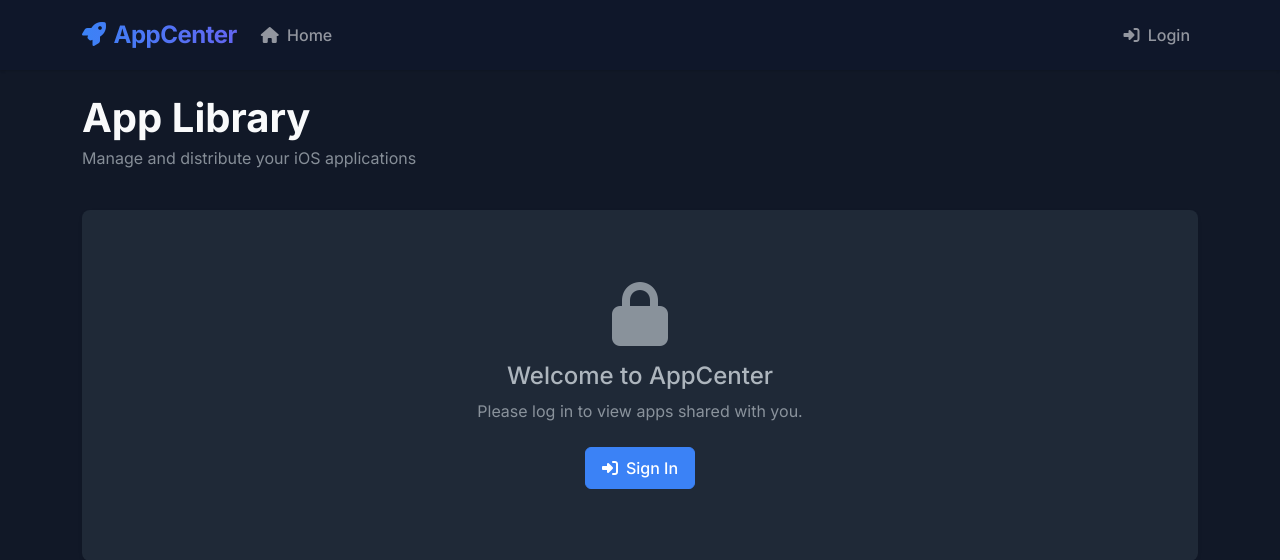
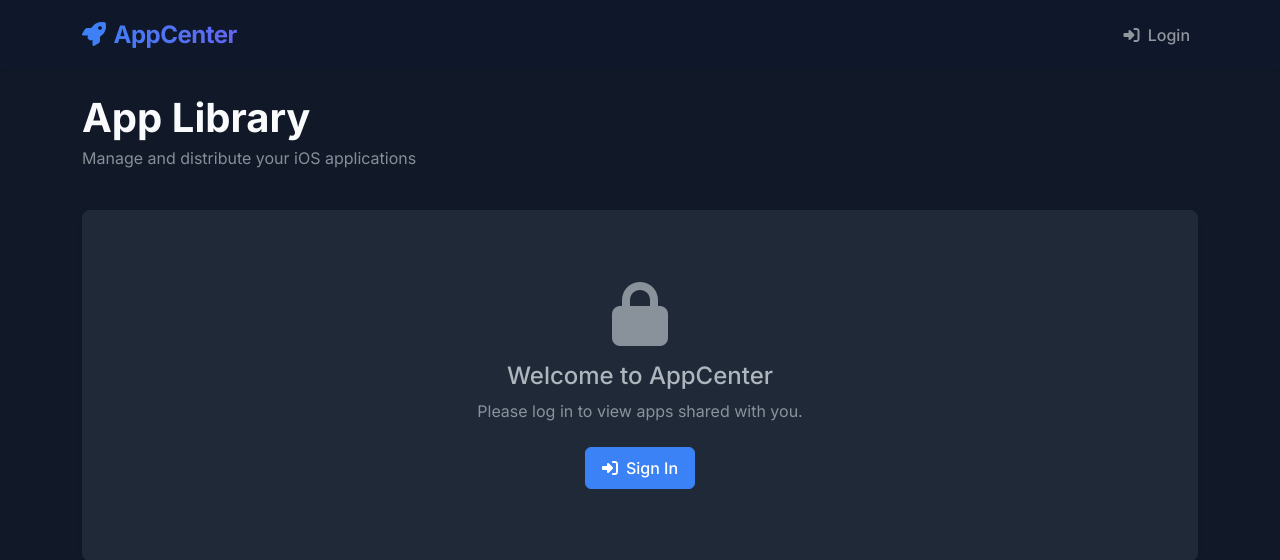
Before and after one commit to Nimesh-Srivastava/iOS-app-dist, a Flask app: page / in a window 1280 px wide. Shown: the top 560 px of the page. Run offline with Flask 3, Linux system fonts and the light colour scheme; the visitor is signed in with stand-in values (Sample User, id 1); data that the repository does not hold is empty; some libraries are stand-ins or nearby versions.

Commit message:
Removed Home button from top navbar

```diff
--- a/templates/base.html
+++ b/templates/base.html
@@ -425,11 +425,6 @@
         </button>
         <div class="collapse navbar-collapse" id="navbarNav">
           <ul class="navbar-nav me-auto">
-            <li class="nav-item">
-              <a class="nav-link" href="{{ url_for('index') }}">
-                <i class="fas fa-home me-1"></i> Home
-              </a>
-            </li>
             {% if g.user and g.user.role == 'admin' %}
             <li class="nav-item">
               <a class="nav-link" href="{{ url_for('upload') }}">
```
